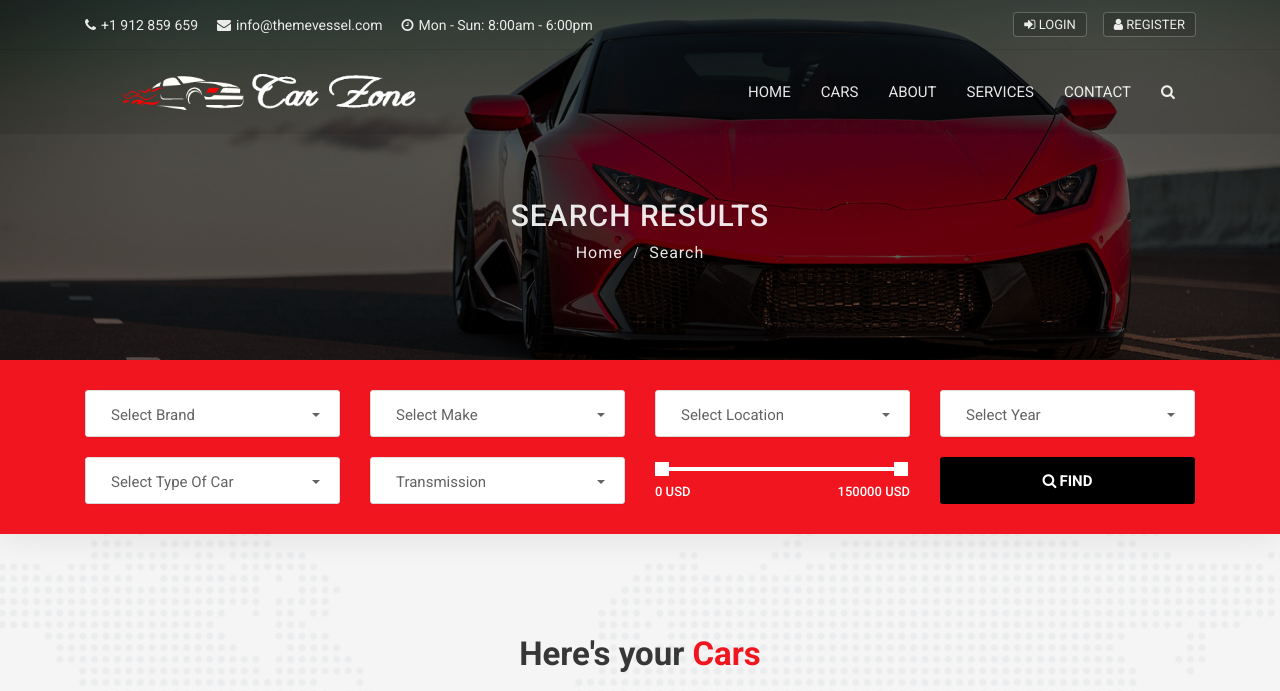
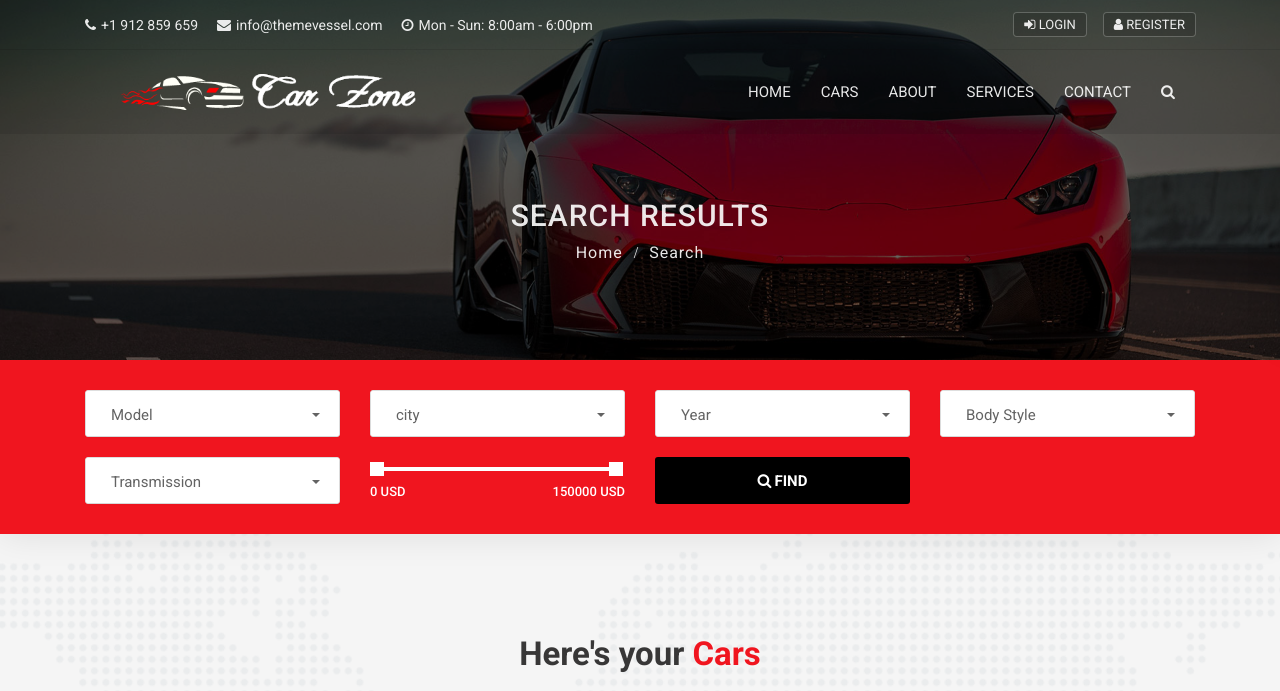
Before and after one commit to alisamadzadeh46/car, a Django app: page /search/ in a window 1280 px wide. Shown: the top 691 px of the page. Run offline with Django 3.2, Linux system fonts and the light colour scheme; tables that the repository leaves empty hold one stand-in row (values such as "Sample post"); grey boxes marked "Sample" are stand-in pictures; some libraries are stand-ins or nearby versions.

Commit message:
update views.py and search.html

```diff
--- a/cars/views.py
+++ b/cars/views.py
@@ -40,6 +40,7 @@ def search(request):
     city_search = Cars.objects.values_list('city', flat=True).distinct()
     year_search = Cars.objects.values_list('year', flat=True).distinct()
     body_style_search = Cars.objects.values_list('body_style', flat=True).distinct()
+    transmission_search = Cars.objects.values_list('transmission', flat=True).distinct()
     if 'q' in request.GET:
         q = request.GET['q']
         if q:
@@ -71,11 +72,17 @@ def search(request):
         if max_price:
             car = car.filter(price__gte=min_price, price__lte=max_price)
 
+    if 'transmission' in request.GET:
+        transmission = request.GET['transmission']
+        if transmission:
+            car = car.filter(transmission__iexact=transmission)
+
     data = {
         'car': car,
         'model_search': model_search,
         'city_search': city_search,
         'year_search': year_search,
         'body_style_search': body_style_search,
+        'transmission_search': transmission_search,
     }
     return render(request, 'cars/search.html', data)
--- a/templates/cars/search.html
+++ b/templates/cars/search.html
@@ -20,47 +20,48 @@
         <div class="container">
             <div class="search-area-inner">
                 <div class="search-contents">
-                    <form method="GET">
+                    <form method="GET" action="{% url 'cars:search' %}">
                         <div class="row">
                             <div class="col-lg-3 col-md-6 col-sm-6 col-6">
                                 <div class="form-group">
-                                    <select class="selectpicker search-fields" name="select-brand">
-                                        <option disabled="disabled" selected="selected">Select Brand</option>
-                                        <option>Audi</option>
-                                        <option>BMW</option>
-                                        <option>Honda</option>
-                                        <option>Nissan</option>
+                                    <select class="selectpicker search-fields" name="model">
+                                        <option>Model</option>
+                                        {% for model in model_search %}
+                                            <option value="{{ model }}">{{ model }}</option>
+                                        {% endfor %}
+
                                     </select>
                                 </div>
                             </div>
                             <div class="col-lg-3 col-md-6 col-sm-6 col-6">
                                 <div class="form-group">
-                                    <select class="selectpicker search-fields" name="select-make">
-                                        <option disabled="disabled" selected="selected">Select Make</option>
-                                        <option>BMW</option>
-                                        <option>Honda</option>
-                                        <option>Lamborghini Huracán</option>
-                                        <option>Sports Car</option>
+                                    <select class="selectpicker search-fields" name="city">
+                                        <option>city</option>
+                                        {% for city in city_search %}
+                                            <option value="{{ city }}">{{ city }}</option>
+                                        {% endfor %}
+
                                     </select>
                                 </div>
                             </div>
                             <div class="col-lg-3 col-md-6 col-sm-6 col-6">
                                 <div class="form-group">
-                                    <select class="selectpicker search-fields" name="select-location">
-                                        <option disabled="disabled" selected="selected">Select Location</option>
-                                        <option>United States</option>
-                                        <option>United Kingdom</option>
+                                    <select class="selectpicker search-fields" name="year">
+                                        <option>Year</option>
+                                        {% for year in year_search %}
+                                            <option value="{{ year }}">{{ year }}</option>
+                                        {% endfor %}
                                     </select>
                                 </div>
                             </div>
                             <div class="col-lg-3 col-md-6 col-sm-6 col-6">
                                 <div class="form-group">
-                                    <select class="selectpicker search-fields" name="select-year">
-                                        <option disabled="disabled" selected="selected">Select Year</option>
-                                        <option>2016</option>
-                                        <option>2017</option>
-                                        <option>2018</option>
-                                        <option>2019</option>
+                                    <select class="selectpicker search-fields" name="body_style">
+                                        <option>Body Style</option>
+                                        {% for body_style in body_style_search %}
+                                            <option value="{{ body_style }}">{{ body_style }}</option>
+                                        {% endfor %}
+
                                     </select>
                                 </div>
                             </div>
@@ -68,19 +69,11 @@
                         <div class="row">
                             <div class="col-lg-3 col-md-6 col-sm-6 col-6">
                                 <div class="form-group">
-                                    <select class="selectpicker search-fields" name="select-type">
-                                        <option disabled="disabled" selected="selected">Select Type Of Car</option>
-                                        <option>New Car</option>
-                                        <option>Used Car</option>
-                                    </select>
-                                </div>
-                            </div>
-                            <div class="col-lg-3 col-md-6 col-sm-6 col-6">
-                                <div class="form-group">
                                     <select class="selectpicker search-fields" name="transmission">
-                                        <option disabled="disabled" selected="selected">Transmission</option>
-                                        <option>Automatic</option>
-                                        <option>Manual</option>
+                                         <option>Transmission</option>
+                                        {% for transmission in transmission_search %}
+                                            <option value="{{ transmission }}">{{ transmission }}</option>
+                                        {% endfor %}
                                     </select>
                                 </div>
                             </div>
```
